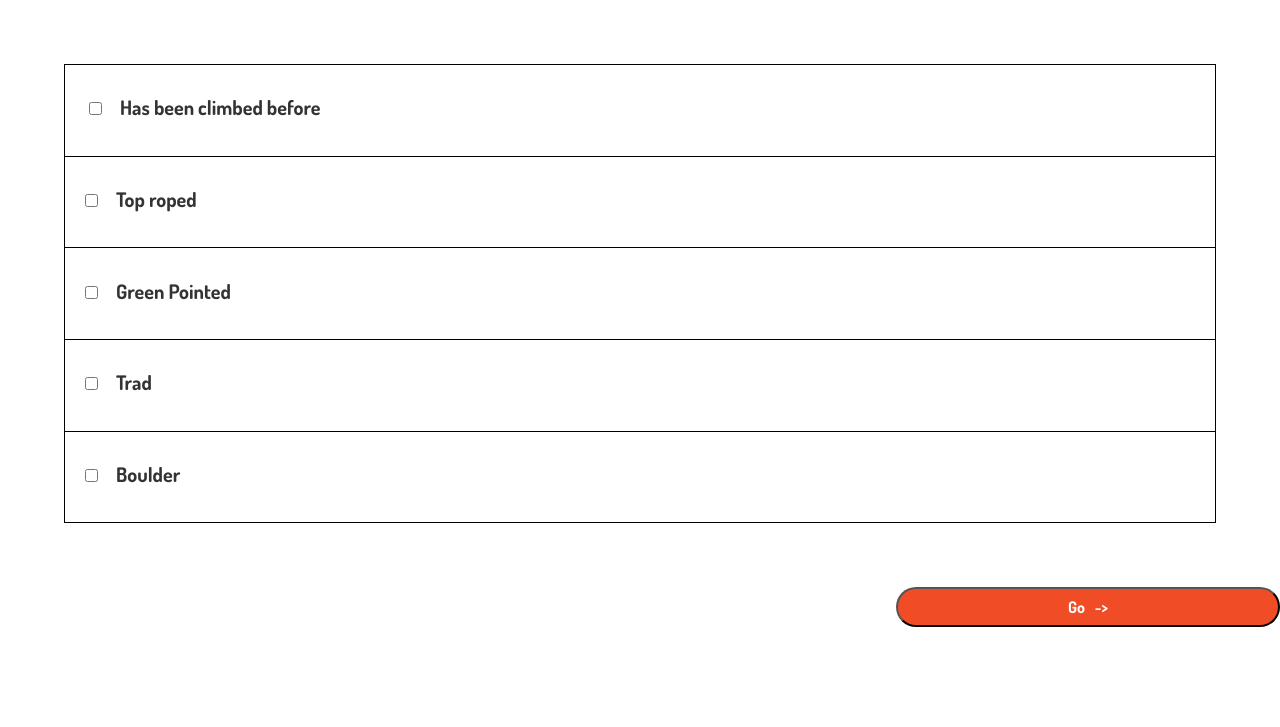
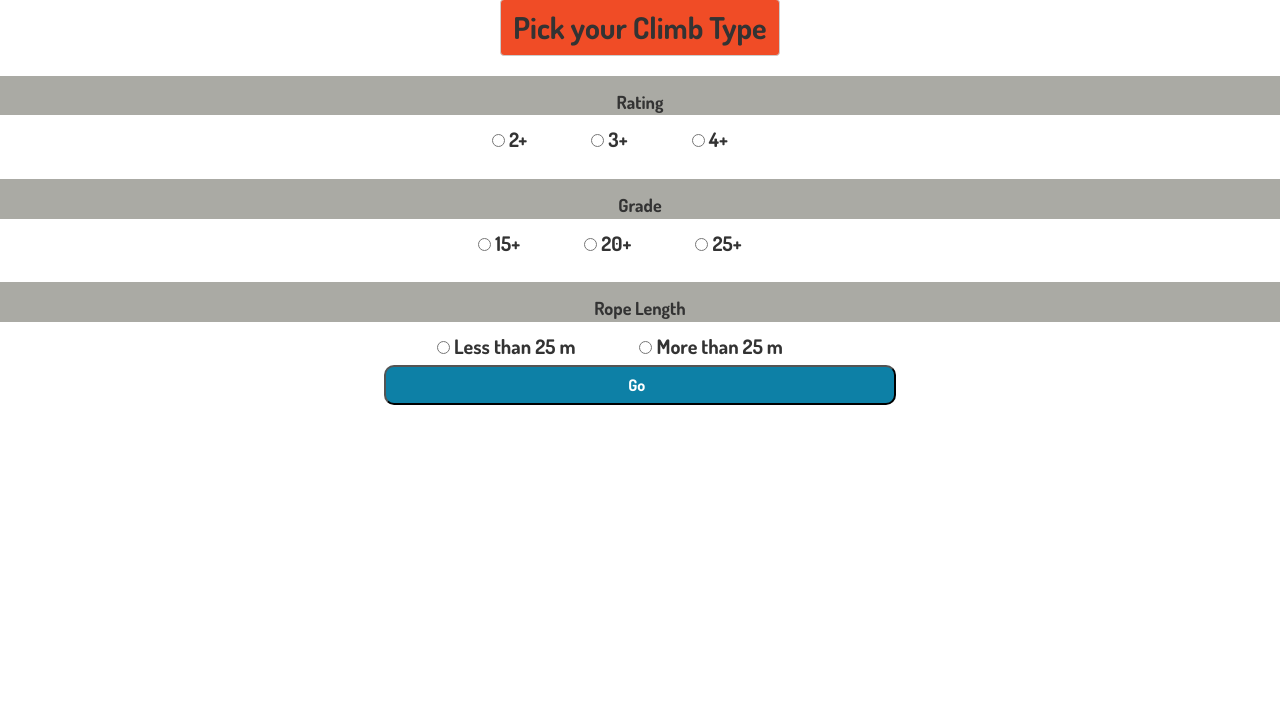
Before and after one commit to CeruleusBlue/GoClimb, a Django app: page /Crags2 in a window 1280 px wide. Shown: the part 573-1300 px from the top of the page. After the commit the page ends 978 px from the top, so only its background shows below. Run offline with Django 4.2, Linux system fonts and the light colour scheme; some libraries are stand-ins or nearby versions.

Commit message:
Update Crags2.html

```diff
--- a/GoClimbApp/Templates/Crags2.html
+++ b/GoClimbApp/Templates/Crags2.html
@@ -17,56 +17,76 @@
     <!-- For Font style -->
     <link rel="stylesheet" href="{% static 'css/font-awesome.min.css' %}">
     <link href="https://fonts.googleapis.com/css?family=Dosis:300,400,500,600,700,800" rel="stylesheet">
-    <!-- Owl Stylesheets -->
-    <link rel="stylesheet" href="{% static 'css/owl-carousel/owl.carousel.min.css' %}">
-    <link rel="stylesheet" href="{% static 'css/owl-carousel/owl.theme.default.min.css' %}">
     <link rel="stylesheet" href="{% static 'css/jquery.fancybox.min.css' %}">
     <link rel="stylesheet" type="text/css" href="{% static 'css/YouTubePopUp.css' %}">
+    <style>
+
+        #specifyColor {
+            accent-color: #f04c26;;
+        }
+
+    </style>
+
 </head>
 
 <body>
     <div class="about-image">
         <a href="{% url 'home' %}"> <img src="{% static 'images/ID.png' %}" style="width: 96px; height: 96px;" alt="" />Customer ID</a>
     </div>
-    <div class="about-image"style="text-align:center" >
-        <a> <img src="{% static 'images/placeholder.png' %}" style="width: 40px; height: 40px;" alt="" /> <b style="font-size: large;">Mt. Keira </b></a>
-    </div>
+
 
 </div>
 <br><br>
+<div style="text-align:center ;" >
+  <img style="width:10%; height: 15%;" src="{% static 'images/placeholder.png' %}"> <b style="font-size:25px ;">Mt.keira - West Face</b>
+</div>
+<br>
 
-<div style="width:auto;height: auto;text-align: center;"><img src="{% static 'images/cragMoun.jpg' %}"> </div><br><br>
+<div style="text-align:center ;"><img src="{% static 'images/mountFront.png' %}"> </div><br>
 
-<div class="container" style="padding-left:5% ;">
-    <div class="dropdown">
-      <button style="width: 100%;height: auto; background-color: #f04c26;" class="btn btn-default dropdown-toggle" type="button" data-toggle="dropdown"><b style="font-size:30px;">Climb Type</b>
-      <span ></span></button>
+<div>
+    <div style=" padding-left: 10%;padding-right: 10%;  text-align: center;" >
+      <button style="width:auto;height: auto; background-color: #f04c26;" class="btn btn-default dropdown-toggle" type="button" data-toggle="dropdown"><b style="font-size:30px;">Pick your Climb Type</b></button>
+    </div>
+
+    <div>
+      <h1 style="background-color: #aaaaa4; text-align: center;" ><b style="font-size:18px;">Rating</b></h1>
+      <div style="text-align:center;font-size:20px;">
+        <input  type="radio" id="specifyColor" name="rating"  value="2+">
+          <label for="">2+</label>&emsp;&emsp;&emsp;
+          <input type="radio" id="specifyColor" name="rating"  value="3+">
+          <label for="">3+</label>&emsp;&emsp;&emsp;
+          <input type="radio" id="specifyColor" name="rating"  value="4+">
+          <label for="">4+&emsp;&emsp;&emsp;
+     </div>
+    </div>
+    <div>
+      <h1 style="background-color: #aaaaa4; text-align: center;" ><b style="font-size:18px;">Grade</b></h1>
+      <div style="text-align:center;font-size:20px;">
+          <input  type="radio" id="specifyColor" name="grade" value="15+">
+          <label for="">15+</label>&emsp;&emsp;&emsp;
+          <input type="radio" id="specifyColor" name="grade" value="20+">
+          <label for="">20+</label>&emsp;&emsp;&emsp;
+          <input type="radio" id="specifyColor" name="grade" value="25+">
+          <label for="">25+&emsp;&emsp;&emsp;
+     </div>
     </div>
   </div>
-  <div style="font-size:20px;padding:5%;">
-    <form action="/action_page.php">
-      <table style="width:100% ;">
-        <tr > <td style="border:1px solid black;"> <br> &emsp; <input type="checkbox" id="select1" name="options" value="">
-        <label for="select1">&ensp; Has been climbed before &ensp; &ensp;</label> <br> &emsp;<br></td></tr>
-        <tr> <td style="border:1px solid black;"><br> &emsp;<input type="checkbox" id="select2" name="options" value="">
-        <label for="select2">&ensp; Top roped</label><br> &emsp; <br></td></tr>
-        <tr> <td style="border:1px solid black;"><br> &emsp;<input type="checkbox" id="select3" name="options" value="">
-        <label for="select3">&ensp; Green Pointed</label><br>&emsp; <br></td></tr>
-        <tr> <td style="border:1px solid black;"><br> &emsp;<input type="checkbox" id="select4" name="options" value="">
-        <label for="select4">&ensp; Trad</label><br> &emsp; <br></td></tr>
-        <tr> <td style="border:1px solid black;"><br> &emsp;<input type="checkbox" id="select5" name="options" value="">
-        <label for="select5">&ensp; Boulder</label><br> &emsp; <br></td></tr>
-      </table>
-      </form>
+  <div>
+    <h1 style="background-color: #aaaaa4; text-align: center;" ><b style="font-size:18px;">Rope Length</b></h1>
+    <div style="text-align:center;font-size:20px;">
+        <input  type="radio" id="specifyColor" name="Rope Length"   value="Less than 25 m">
+        <label for="">Less than 25 m</label>&emsp;&emsp;&emsp;
+        <input type="radio" id="specifyColor" name="Rope Length"  value="More than 25 m">
+        <label for="">More than 25 m</label>&emsp;&emsp;&emsp;
+   </div>
+  </div>
+  <div style="text-align: center;">
+  <button style="background-color: #0d80a6;width: 40%;height:40px ; border-radius: 10px;" > <a href="{% url 'Crags3' %}"><b style="color: white;font-size: medium;">Go &nbsp;</b></a></button>
   </div>
 
 
-  <div style="text-align: right;">
-  <button style="background-color: #f04c26;width: 30%;height:40px ; border-radius: 25px;" > <a href="{% url 'Crags3' %}"><b style="color: white;font-size: medium;">Go &nbsp; -></b></a></button>
-  </div>
-
-
-    <br><br><br><br><br>
+    <br><br><br>
     <script src="{% static 'js/jquery.min.js' %}"></script>
     <script src="{% static 'js/bootstrap.min.js' %}"></script>
     <script src="{% static 'js/owl-carousel/owl.carousel.min.js' %}"></script>
```
